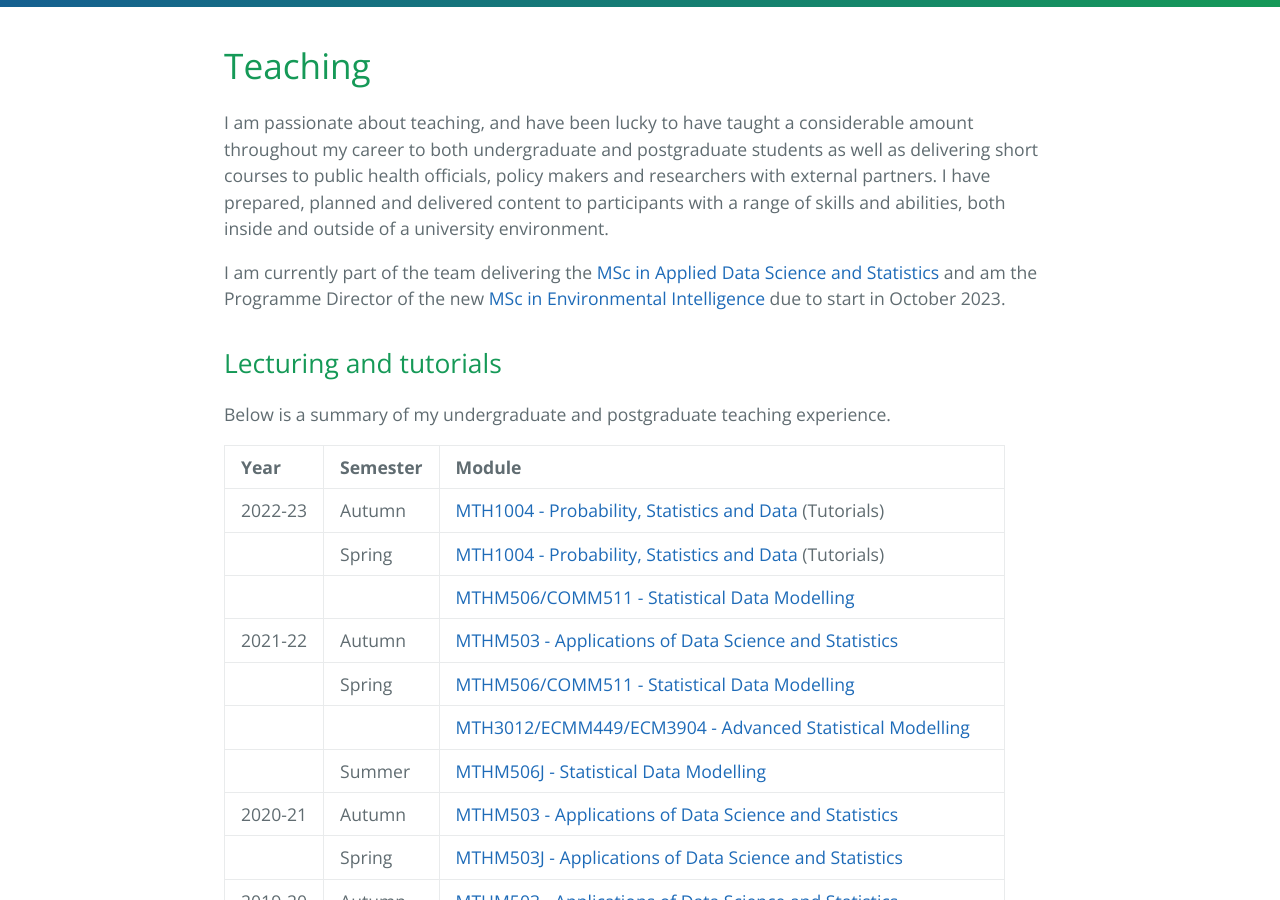
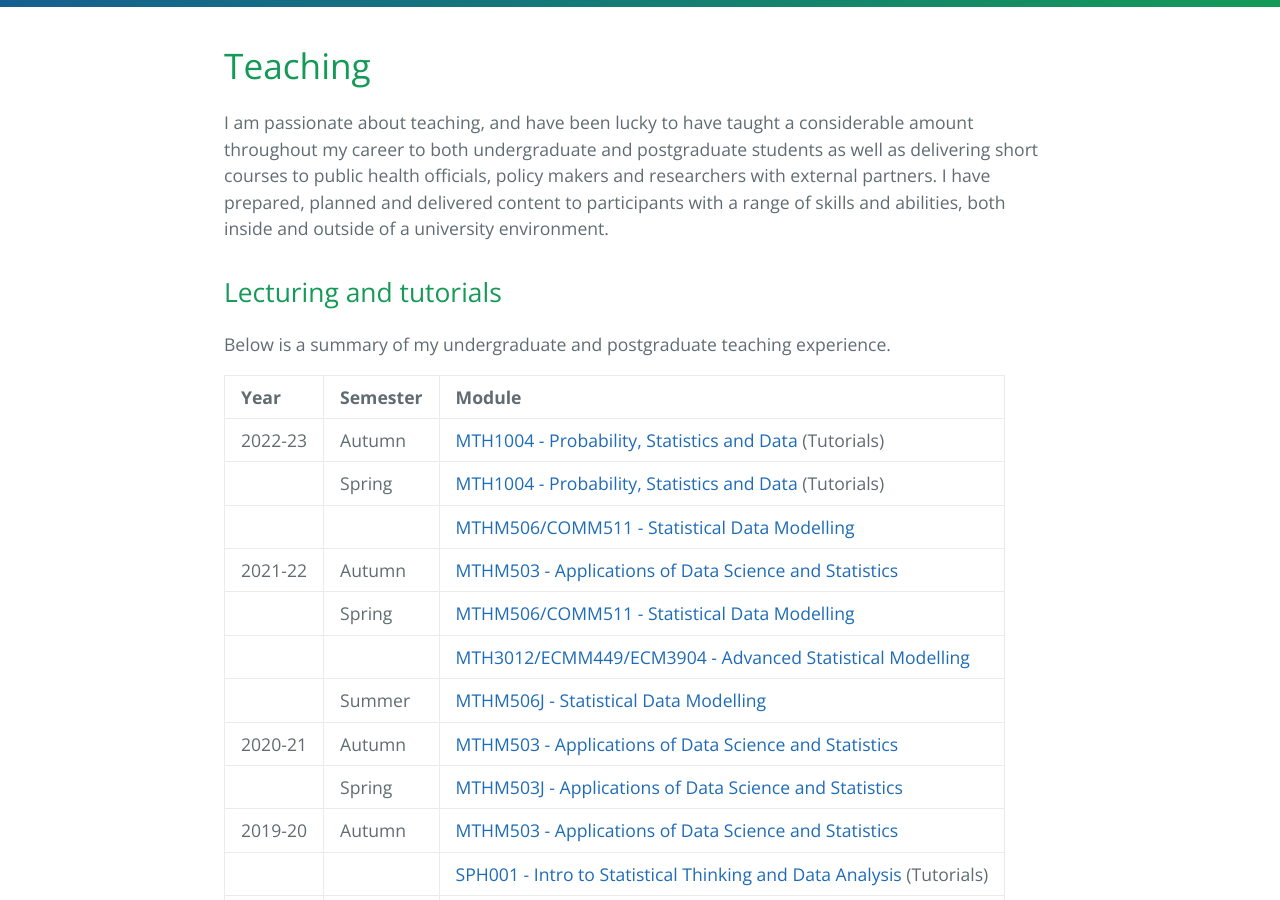
Before and after one commit to matthewllthomas/matthewllthomas.github.io, a Jekyll site: the page built from teaching/index.md, in a window 1280 px wide and 900 px high, scrolled down 326 px. Built offline with Jekyll 4.4.1, drawn with Linux system fonts in a browser that asks for light colours; the repository's description, which GitHub fills in, is left out.

Commit message:
Update index.md

```diff
--- a/teaching/index.md
+++ b/teaching/index.md
@@ -6,8 +6,6 @@ title: Dr. Matthew Thomas
 # Teaching
 
 I am passionate about teaching, and have been lucky to have taught a considerable amount throughout my career to both undergraduate and postgraduate students as well as delivering short courses to public health officials, policy makers and researchers with external partners. I have prepared, planned and delivered content to participants with a range of skills and abilities, both inside and outside of a university environment.
-
-I am currently part of the team delivering the [MSc in Applied Data Science and Statistics](https://www.exeter.ac.uk/postgraduate/taught/datascience/applieddatamsc/) and am the Programme Director of the new [MSc in Environmental Intelligence](https://www.exeter.ac.uk/postgraduate/courses/datascience/envint/) due to start in October 2023.
 
 ## Lecturing and tutorials
 
```
